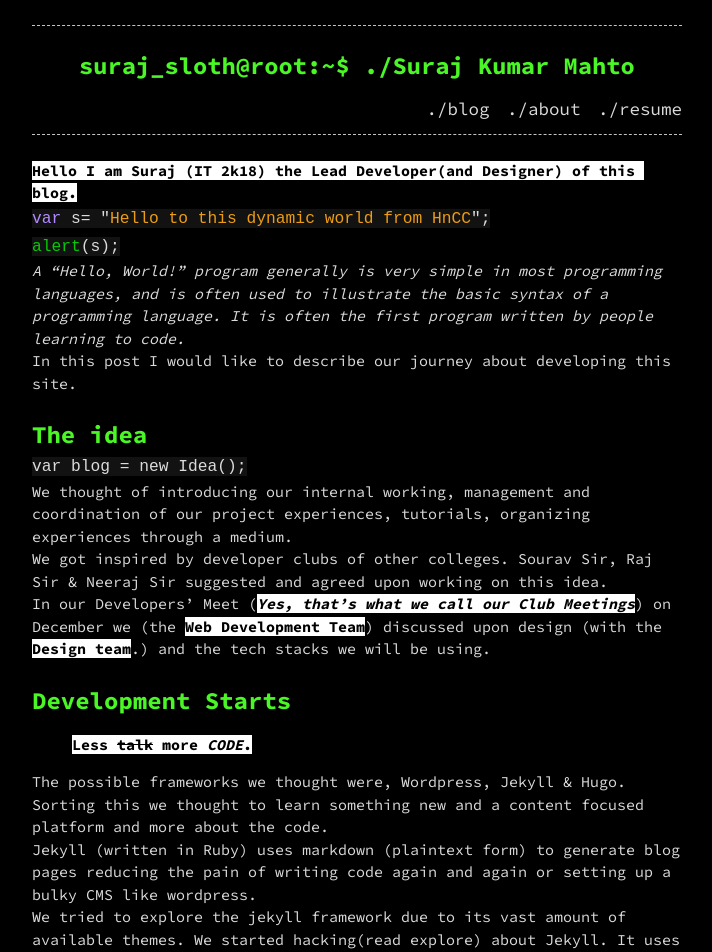
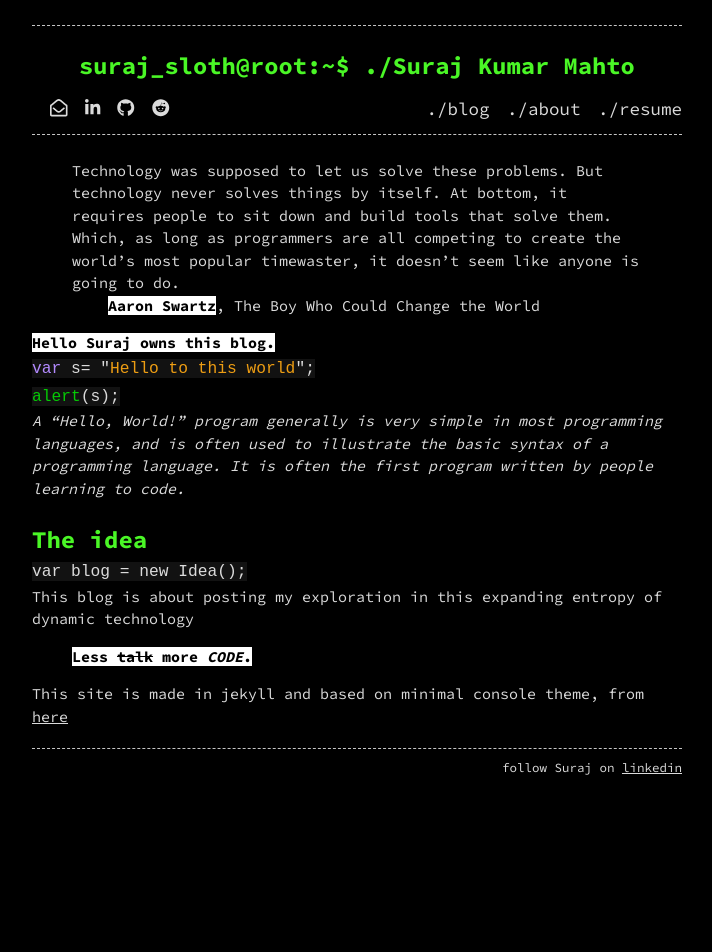
Before and after one commit to ayushk128/suraj-sloth.github.io, a Jekyll site: the page built from _posts/2020-02-02-first-post.md, in a window 1280 px wide. Shown: the top 952 px of the page, without its empty margins (283-995 px from the left). Built offline with Jekyll 4.4.1, drawn with Linux system fonts in a browser that asks for light colours; nearby versions of some CDN libraries; after the commit the page ends 900 px from its top, so only the background shows below that; some of the changed text lies outside the part shown.

Commit message:
Social added

````diff
--- a/_includes/header.html
+++ b/_includes/header.html
@@ -3,6 +3,11 @@
   <div class="menu">
     <a href="/" style="text-decoration: none;"><h1 align="center">suraj_sloth@root:~$ ./Suraj Kumar Mahto</h1></a>
     <ul>
+      <li class="social"> <a href="mailto:suraj.mahto49@protonmail.com"><i class="far fa-envelope-open"></i></a></li>
+      <li class="social"> <a href="https://www.linkedin.com/in/suraj-sloth/" target="_blank"><i class="fab fa-linkedin-in"></i></a></li>
+      <li class="social"> <a href="https://www.github.com/suraj-sloth" target="_blank"><i class="fab fa-github"></i></a></li>
+      <li class="social"> <a href="https://www.reddit.com/user/suraj_sloth" target="_blank"><i class="fab fa-reddit"></i></a></li>
+
       {%- for path in page_paths -%}
         {%- assign my_page = site.pages | where: "path", path | first -%}
         {%- if my_page.title -%}
@@ -15,3 +20,4 @@
     </ul>
   </div>
 </header>
+<script type="text/javascript" src="https://cdnjs.cloudflare.com/ajax/libs/font-awesome/5.13.0/js/all.min.js"></script>
--- a/_posts/2020-02-02-first-post.md
+++ b/_posts/2020-02-02-first-post.md
@@ -1,52 +1,26 @@
 ---
 layout: post
 date: 2020-02-02
-title: Hello World !
+title: Hello World from this blog!
 ---
 
-**Hello I am Suraj (IT 2k18) the Lead Developer(and Designer) of this blog.**
+> Technology was supposed to let us solve these problems. But technology never solves things by itself. At bottom, it requires people to sit down and build tools that solve them. Which, as long as programmers are all competing to create the world’s most popular timewaster, it doesn’t seem like anyone is going to do.
+    **Aaron Swartz**, The Boy Who Could Change the World
+
+**Hello Suraj owns this blog.**
 
 ```javascript
-var s= "Hello to this dynamic world from HnCC";
+var s= "Hello to this world";
 alert(s);
 ```
 _A "Hello, World!" program generally is very simple in most programming languages, and is often used to illustrate the basic syntax of a programming language. It is often the first program written by people learning to code._
-
-In this post I would like to describe our journey about developing this site.
 
 # The idea
 ```
 var blog = new Idea();
 ```
-
-We thought of introducing our internal working, management and coordination of our project experiences, tutorials, organizing experiences through a medium.
-We got inspired by developer clubs of other colleges. Sourav Sir, Raj Sir & Neeraj Sir suggested and agreed upon working on this idea.
-
-In our Developers' Meet (***Yes, that's what we call our Club Meetings***) on December we (the **Web Development Team**) discussed upon design (with the **Design team**.) and the tech stacks we will be using.
-
-# Development Starts
-
+This blog is about posting my exploration in this expanding entropy of dynamic technology
 
 > **Less ~~talk~~ more _CODE_.**
 
-The possible frameworks we thought were, Wordpress, Jekyll & Hugo. Sorting this we thought to learn something new and a content focused platform and more about the code.
-
-Jekyll (written in Ruby) uses markdown (plaintext form) to generate blog pages reducing the pain of writing code again and again or setting up a bulky CMS like wordpress.
-
-We tried to explore the jekyll framework due to its vast amount of available themes. We started hacking(read explore) about Jekyll. It uses liquid templating to provide customization. I tweaked its templating HTML & CSS part to give it a new look (Beautiful Jekyll theme).
-
-Our design team provided us layouts and graphics to give it a ecstatic look.
-
-A major hurdle faced was using CI/CD over GitLab due to different package versions in remote system and local pushed code.
-
-![Meme](https://qph.fs.quoracdn.net/main-qimg-e6254d8b9a4a91ea16070fa278f8ee5a){: .center-block : }
-
-# Deployment and Release
-
-```javascript
-hncc.add(blog);
-```
-Finally it is deployed over GitLab pages. It gives me immense pleasure and excitement for this blog.
-
-Further We have added Google's feedburner newsletter subscription.
-Hope we release great content for this community.
+This site is made in jekyll and based on minimal console theme, from [here](https://github.com/b2a3e8/jekyll-theme-console)
--- a/_sass/base.scss
+++ b/_sass/base.scss
@@ -188,3 +188,13 @@ strong{
   	font-size:1.1em !important;
   }
 }
+
+.social{
+	float:left;
+	font-size:1.4em !important;
+}
+
+.social a:hover{
+	font-size: 1.5em;
+	color:white;
+}
````
Also changed, not shown: about.md (+1 -1 lines), index.md (+3 -0 lines), _layouts/home.html (line endings or trailing spaces).
